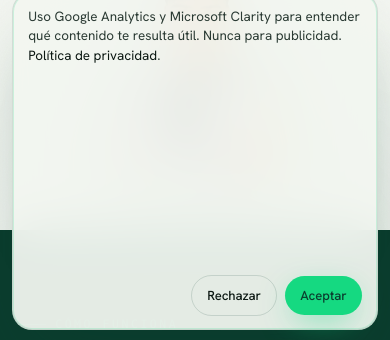
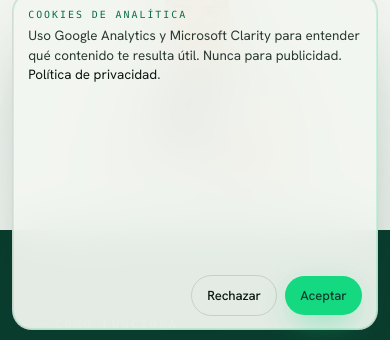
Before and after one commit to Antoniiopineedaa/Antonio-Pineda, a plain HTML site: page index.html in a window 390 px wide. Shown: the part 504-844 px from the top of the page. Drawn offline with Linux system fonts and the light colour scheme; a web font is replaced by a local one.

Commit message:
fix cookie banner movil espacio excesivo

```diff
--- a/styles.css
+++ b/styles.css
@@ -581,8 +581,8 @@ h1, h2, h3, h4 { line-height: 1.04; letter-spacing: -0.02em; font-weight: 500; t
 .cookie-banner .btn { padding: .65rem 1.2rem; font-size: .85rem; }
 @media (max-width: 480px) {
   .cookie-banner { padding: .85rem .95rem; bottom: .6rem; }
-  .cookie-inner { flex-direction: column; align-items: stretch; gap: .5rem; }
-  .cookie-title { display: none; }
+  .cookie-inner { flex-direction: column; align-items: stretch; justify-content: flex-start; gap: .5rem; }
+  .cookie-title { font-size: .62rem; margin-bottom: .2rem; }
   .cookie-text p:last-child { font-size: .84rem; line-height: 1.45; }
   .cookie-actions { justify-content: flex-end; gap: .5rem; }
   .cookie-banner .btn { padding: .55rem .95rem; font-size: .82rem; }
```
